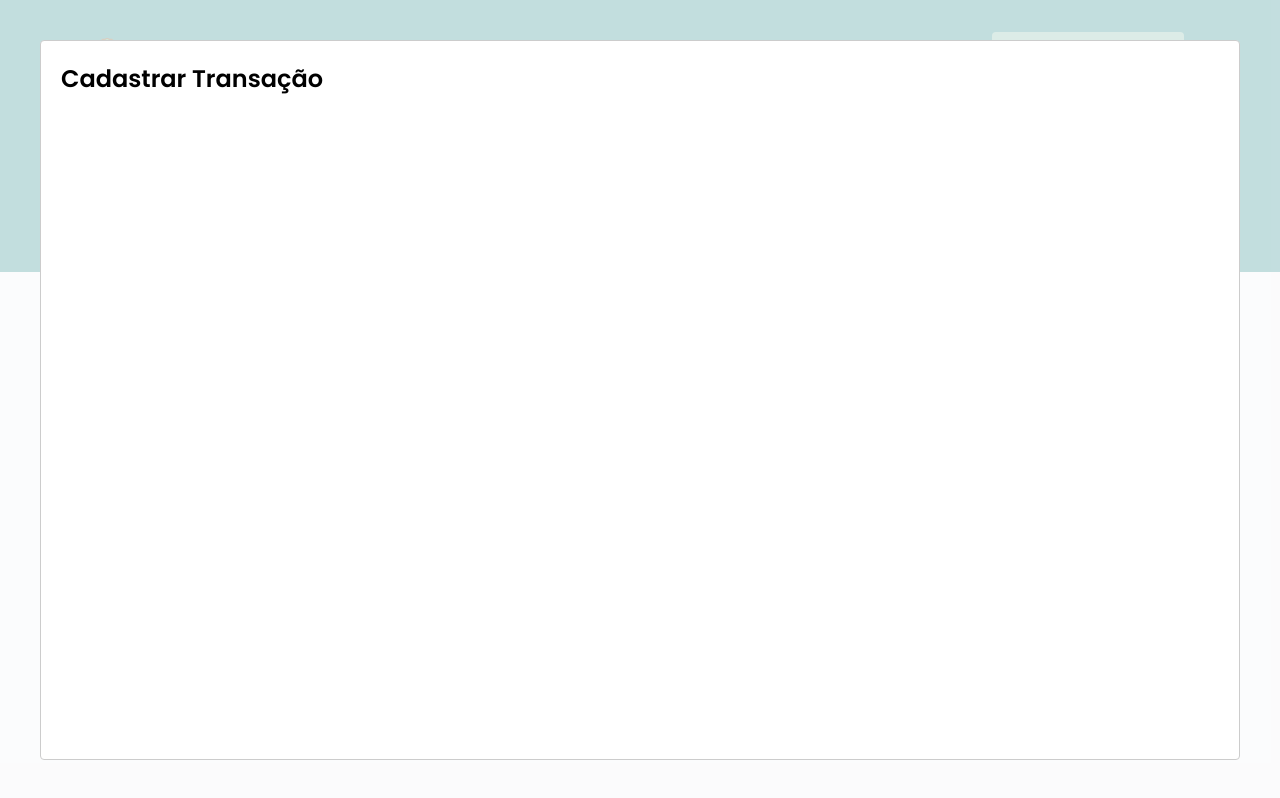
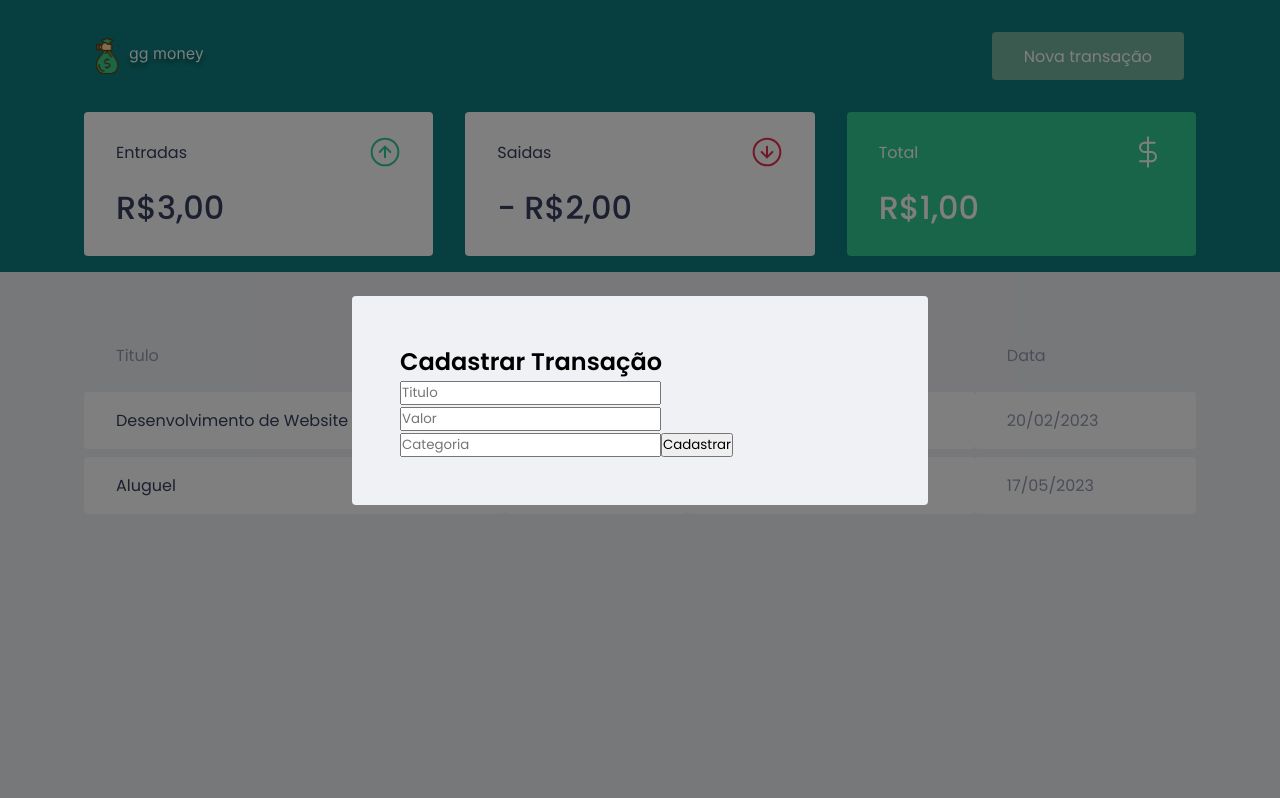
Before and after one commit to gabrielspessanha/ggmoney, a React (Vite) app: page / in a window 1280 px wide. Both pictures are taken after a click on the button "Nova transação". Built offline with nearby package versions, Linux system fonts and the light colour scheme; data requests are answered from the project's data file.

Commit message:
Estilizando o modal

```diff
--- a/src/components/NewTransactionModal/index.tsx
+++ b/src/components/NewTransactionModal/index.tsx
@@ -1,4 +1,5 @@
 import Modal from 'react-modal';
+import { Container } from './styles';
 
 interface NewTransactionModalprops{
     isOpen: boolean;
@@ -10,8 +11,30 @@
         <Modal
         isOpen={isOpen}
         onRequestClose={onRequestClose}
+        overlayClassName="react-modal-overlay"
+        className="react-modal-content"
         >
-          <h2>Cadastrar Transação</h2>
+        <Container>
+            <h2>Cadastrar Transação</h2>
+
+            <input
+                placeholder='Titulo'
+            />
+
+            <input
+                type="Number"
+                placeholder='Valor'
+            />
+
+            <input
+                placeholder='Categoria'
+            />
+
+            <button type="submit">
+                Cadastrar
+            </button>
+        </Container>
+
 
 
       </Modal>
--- a/src/styles/global.ts
+++ b/src/styles/global.ts
@@ -55,4 +55,25 @@
         opacity: 0.6;
         cursor: not-allowed;
     }
+    .react-modal-overlay{
+        background: rgba(0, 0, 0, 0.5);
+
+        position: fixed;
+        top: 0;
+        bottom: 0;
+        right: 0;
+        left: 0;
+
+        display: flex;
+        align-items: center;
+        justify-content: center;
+    }
+    .react-modal-content{
+        width: 100%;
+        max-width: 576px;
+        background: var(--background);
+        padding: 3rem;
+        position: relative;
+        border-radius: 0.25rem;
+    }
 `
```
